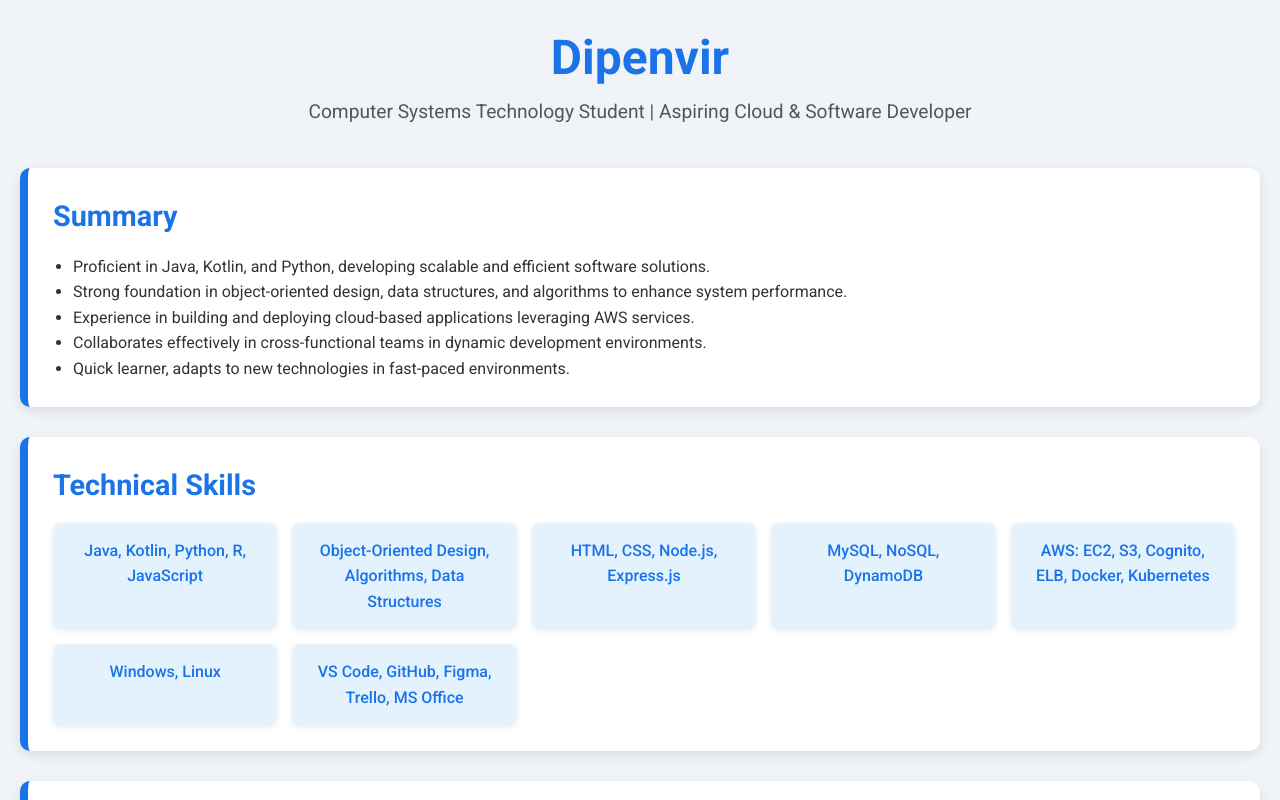
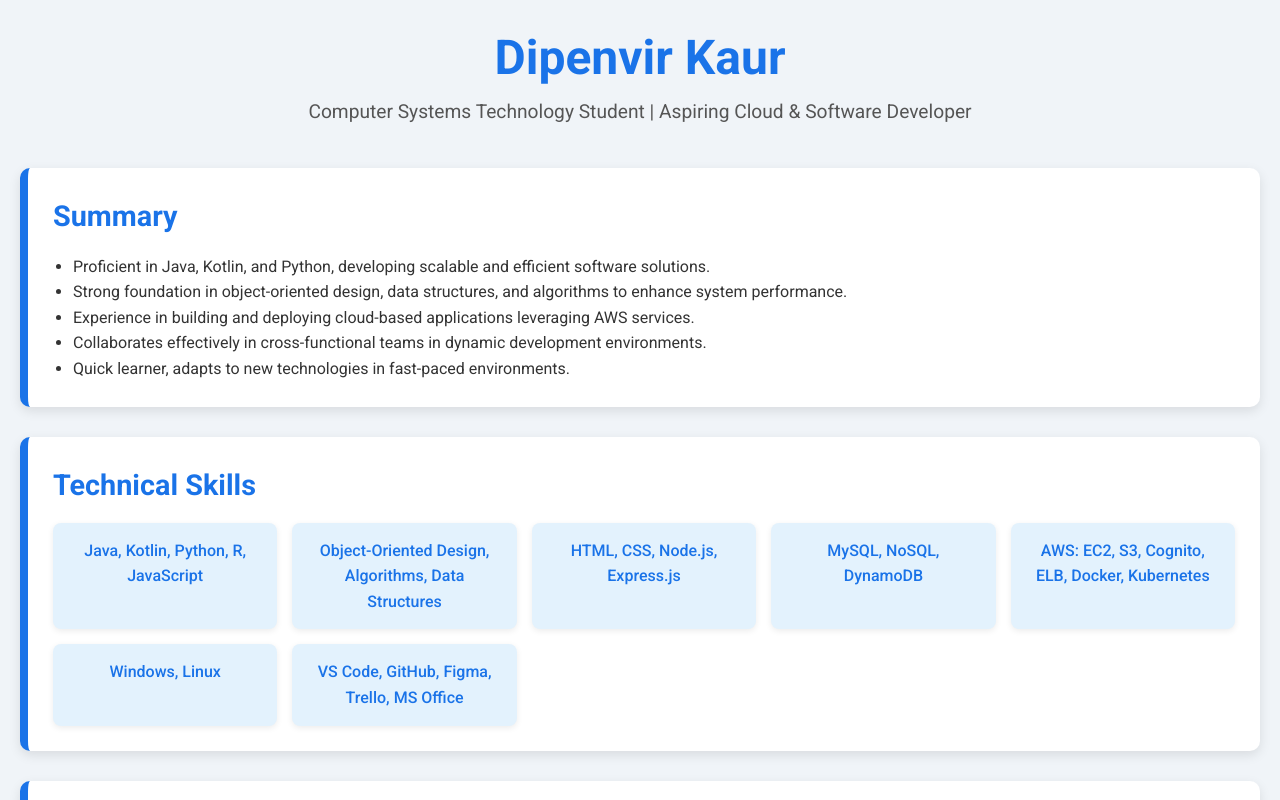
Before and after one commit to dipenvir/my-resume-website, a plain HTML site: page index.html in a window 1280 px wide. Shown: the top 800 px of the page. Drawn offline with Linux system fonts and the light colour scheme.

Commit message:
Added name

```diff
--- a/index.html
+++ b/index.html
@@ -10,7 +10,7 @@
 <body>
     <header>
         <div class="header-content">
-            <h1>Dipenvir</h1>
+            <h1>Dipenvir Kaur</h1>
             <p>Computer Systems Technology Student | Aspiring Cloud & Software Developer</p>
         </div>
     </header>
```
